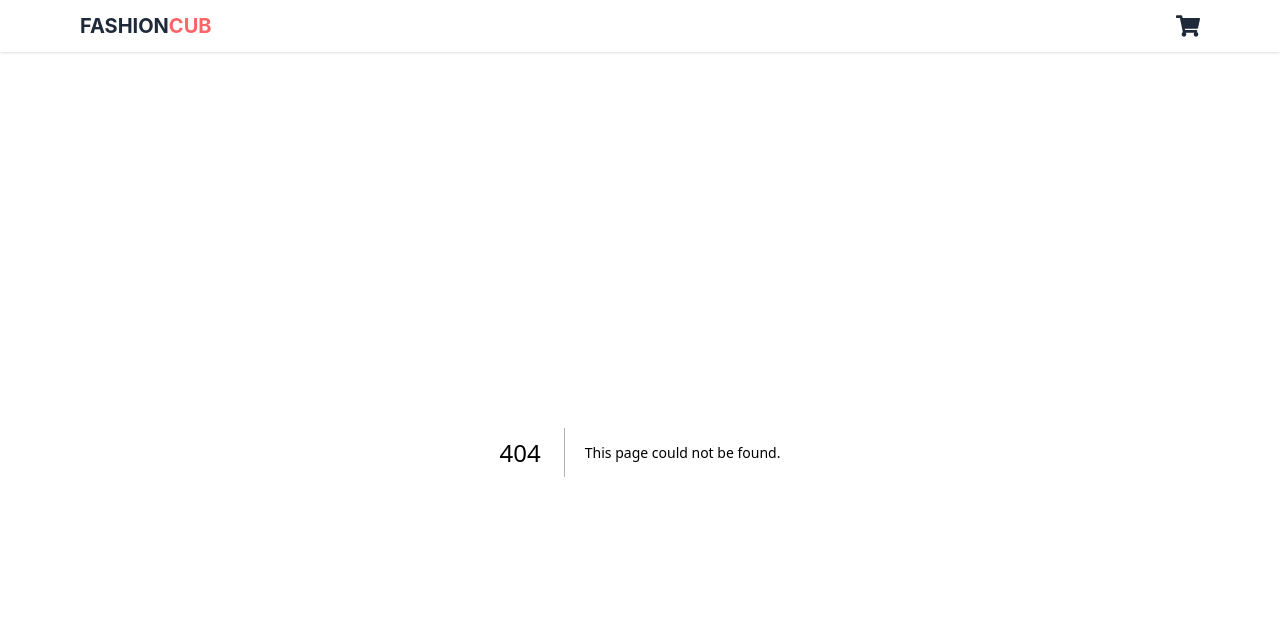
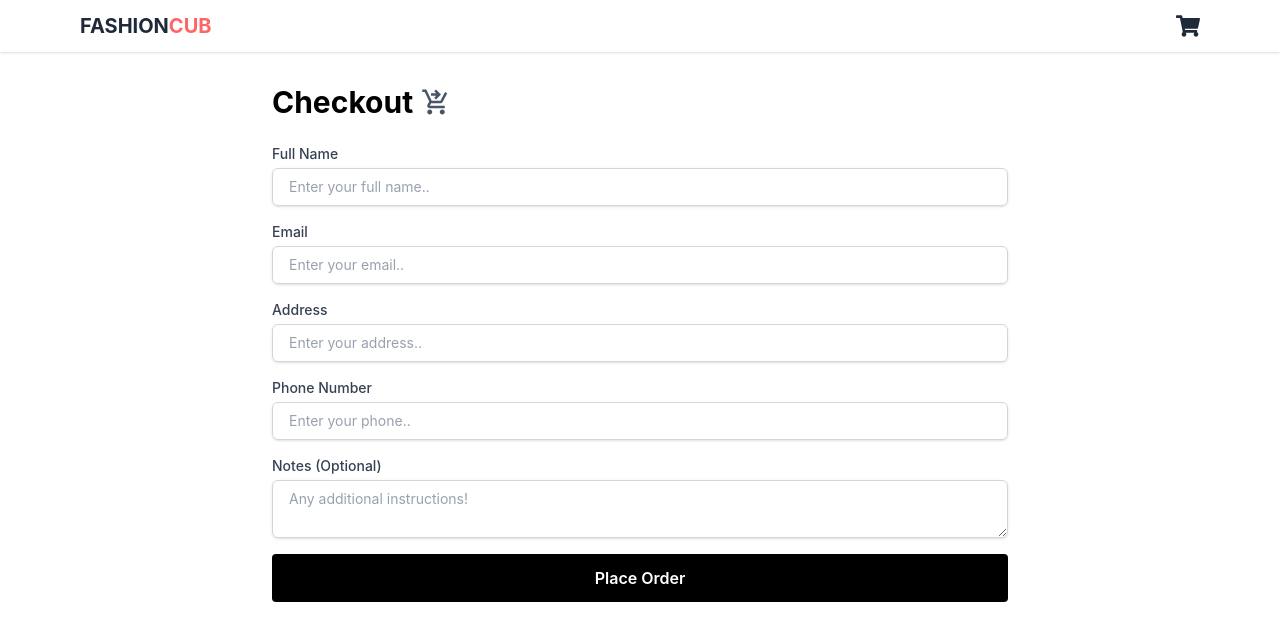
Before and after one commit to Sewaraa/E-commerce-Clothing-Store, a Next.js app: page /checkout in a window 1280 px wide. Before the commit this address had no page. Shown: the top 640 px of the page. Built offline with nearby package versions, Linux system fonts and the light colour scheme.

Commit message:
Checkout

```diff
--- /dev/null
+++ b/components/CheckoutForm.tsx
@@ -0,0 +1,105 @@
+import * as yup from "yup";
+import { useForm } from "react-hook-form";
+import { yupResolver } from "@hookform/resolvers/yup";
+import { checkoutSchema } from "@/schema/checkoutSchema";
+import { CheckoutData } from "@/type/checkout";
+import toast from "react-hot-toast";
+const CheckoutForm = () => {
+  const {
+    register,
+    handleSubmit,
+    formState: { errors },
+    reset,
+  } = useForm<CheckoutData>({
+    resolver: yupResolver(checkoutSchema as yup.ObjectSchema<CheckoutData>),
+  });
+  const onSubmit = (data: CheckoutData) => {
+    toast.success("Order placed successfully");
+    reset()
+  };
+  return (
+    <form onSubmit={handleSubmit(onSubmit)} className="space-y-4">
+      {/*FullName */}
+      <div className="flex flex-col">
+        <label
+          htmlFor="fullname"
+          className="text-sm font-medium text-gray-700 mb-1"
+        >
+          Full Name
+        </label>
+        <input
+          id="fullname"
+          type="text"
+          {...register("fullname")}
+          className="border border-gray-300 rounded-md px-4 py-2 text-sm shadow-sm placeholder-gray-400 focus:outline-none focus:ring-1 focus:ring-black focus:border-black transition duration-150"
+          placeholder="Enter your full name.."
+        />
+        {errors.fullname &&(<span className="text-red-500 text-sm mt-1">{errors.fullname.message}</span>)}
+      </div>
+      {/*Email */}
+      <div className="flex flex-col">
+        <label
+          htmlFor="email"
+          className="text-sm font-medium text-gray-700 mb-1"
+        >
+          Email
+        </label>
+        <input
+          id="email"
+          type="email"
+          {...register("email")}
+          placeholder="Enter your email.."
+          className="border border-gray-300 rounded-md px-4 py-2 text-sm shadow-sm placeholder-gray-400 focus:outline-none focus:ring-1 focus:ring-black focus:border-black transition duration-150"
+        />
+        {errors.email &&(<span className="text-red-500 mt-1 text-sm">{errors.email.message}</span>)}
+      </div>
+      {/* Address */}
+      <div className="flex flex-col">
+        <label htmlFor="address"
+        className="text-sm font-medium text-gray-700 mb-1">
+          Address
+        </label>
+        <input
+        id='address'
+        {...register('address')}
+        type="text"
+        className="border border-gray-300 rounded-md px-4 py-2 text-sm shadow-sm placeholder-gray-400 focus:outline-none focus:ring-1 focus:ring-black focus:border-black transition duration-150"
+        placeholder="Enter your address.."/>
+        {errors.address &&(<span className="text-red-500 mt-1 text-sm">{errors.address.message}</span>)}
+      </div>
+      {/*Phone number */}
+      <div className="flex flex-col">
+        <label htmlFor="phone"
+        className="text-sm font-medium text-gray-700 mb-1">
+        Phone Number
+        </label>
+        <input
+        id="phone"
+        {...register('phone')}
+        type='text'
+        className="border border-gray-300 rounded-md px-4 py-2 text-sm shadow-sm placeholder-gray-400 focus:outline-none focus:ring-1 focus:ring-black focus:border-black transition duration-150"
+        placeholder="Enter your phone.."/>
+         {errors.phone &&(<span className="text-red-500 mt-1 text-sm">{errors.phone.message}</span>)}
+      </div>
+      {/*Notes */}
+      <div className="flex flex-col">
+       <label htmlFor="notes"
+       className="text-sm font-medium text-gray-700 mb-1">
+        Notes (Optional)
+        </label>
+        <textarea
+        id="notes"
+        placeholder="Any additional instructions!"
+        {...register('notes')}
+        className="border border-gray-300 rounded-md px-4 py-2 text-sm shadow-sm placeholder-gray-400 focus:outline-none focus:ring-1 focus:ring-black focus:border-black transition duration-150"/>
+        {errors.notes &&(<span className="text-red-500 mt-1 text-sm">{errors.notes.message}</span>)}
+       </div>
+       {/*submit button */}
+       <button type="submit" className="w-full bg-black text-white font-semibold py-3 rounded hover:bg-gray-800 transition">
+        Place Order
+       </button>
+    </form>
+  );
+};
+
+export default CheckoutForm;
--- a/components/Navbar.tsx
+++ b/components/Navbar.tsx
@@ -2,7 +2,6 @@ import { useCartStore } from "@/stores/cartStore";
 import Link from "next/link";
 import { useEffect, useState } from "react";
 import { FaShoppingCart } from "react-icons/fa";
-
 export const Navbar = () => {
   const [isMounted, setIsMounted] = useState(false);
   const totalItems=useCartStore((state)=>state.totalItems());
@@ -25,6 +24,7 @@ export const Navbar = () => {
             )}
           </Link>
         )}
+
       </div>
       </div>
     </header>
--- a/package.json
+++ b/package.json
@@ -9,6 +9,7 @@
     "lint": "next lint"
   },
   "dependencies": {
+    "@hookform/resolvers": "^5.0.1",
     "@tailwindcss/postcss": "^4.1.4",
     "@types/node": "22.14.1",
     "@types/react": "19.1.2",
@@ -20,10 +21,12 @@
     "postcss": "8.5.3",
     "react": "19.1.0",
     "react-dom": "19.1.0",
+    "react-hook-form": "^7.56.1",
     "react-hot-toast": "^2.5.2",
     "react-icons": "^5.5.0",
     "tailwindcss": "4.1.4",
     "typescript": "5.8.3",
+    "yup": "^1.6.1",
     "zustand": "^5.0.3"
   }
 }
--- a/pages/cart.tsx
+++ b/pages/cart.tsx
@@ -1,7 +1,9 @@
 import { useCartStore } from "@/stores/cartStore";
+import Link from "next/link";
 import { useEffect, useState } from "react";
 import toast from "react-hot-toast";
 import { FaTrash } from "react-icons/fa";
+import { MdShoppingCartCheckout } from "react-icons/md";
 
 const CartPage = () => {
   const [isMounted, setIsMounted] = useState(false);
@@ -20,7 +22,7 @@ const CartPage = () => {
     return () => unsubscribe();
   }, []);
 
-  const removehandle = (id:string) => {
+  const removehandle = (id: string) => {
     removeFromCart(id);
     toast.success("Removed from cart! 🎉");
   };
@@ -98,14 +100,21 @@ const CartPage = () => {
                 </div>
               ))}
             </div>
-            <div className="pt-4 border-t">
+            <div className="pt-4 border-t grid grid-cols-2 gap-4">
               <button
-                className="bg-black hover:bg-red-600 text-white font-semibold rounded shadow px-6 py-2 transition w-full"
+                className="bg-black hover:bg-red-600 text-white font-semibold rounded shadow px-6 py-2 transition "
                 onClick={clearcarthandler}
                 aria-label="Remove all items"
               >
                 <FaTrash className="inline mr-2" /> Clear Cart
               </button>
+              <Link
+                href="/checkout"
+                className="bg-black hover:bg-indigo-700 text-white font-semibold rounded shadow px-6 py-2 transition inline-flex items-center justify-center"
+              >
+                <MdShoppingCartCheckout className="mr-2" size={22} />
+                Checkout
+              </Link>
             </div>
           </div>
           <div className="space-y-4 ml-3">
--- /dev/null
+++ b/pages/checkout.tsx
@@ -0,0 +1,12 @@
+import CheckoutForm from "@/components/CheckoutForm";
+import { MdShoppingCartCheckout } from "react-icons/md";
+
+const CheckoutFormData=()=>{
+    return (
+        <div className="max-w-3xl mx-auto py-8 px-4">
+          <h1 className="text-3xl font-bold mb-6 flex items-center gap-2">Checkout <span className="text-gray-600"><MdShoppingCartCheckout/></span> </h1>
+          <CheckoutForm />
+        </div>
+      );
+    };
+export default CheckoutFormData;
--- /dev/null
+++ b/schema/checkoutSchema.ts
@@ -0,0 +1,10 @@
+import * as yup from 'yup';
+export const checkoutSchema=
+yup.object().shape({
+    fullname:yup.string().required("Full neme is required"),
+    email:yup.string().required("Email is required"),
+    address:yup.string().required("Address is required"),
+    phone:yup.string().required("Phone number is required").matches(/^[0-9]+$/,"Phone must contain only numbers"),
+    notes:yup.string().optional(),
+
+});
--- /dev/null
+++ b/type/checkout.ts
@@ -0,0 +1,8 @@
+export type CheckoutData={
+    fullname:string,
+    email:string,
+    address:string,
+    phone:string,
+    notes?:string;
+
+}
```
Also changed, not shown: 1 other file (tests, documents, lock files or other folders).
